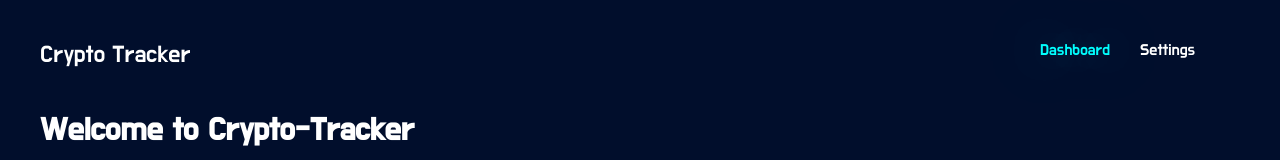
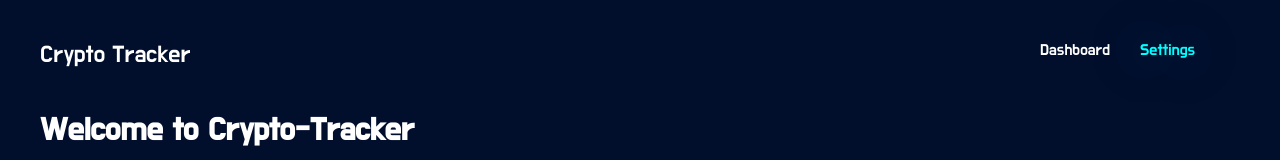
Before and after one commit to SeanPhilippi/crypto-tracker, a React (Create React App) app: page / in a window 1280 px wide. Shown: the top 160 px of the page. Built offline with nearby package versions, Linux system fonts and the light colour scheme.

Commit message:
Provider and Context working

```diff
--- a/src/components/App.js
+++ b/src/components/App.js
@@ -1,15 +1,18 @@
 import React from 'react';
-import AppLayout from './AppLayout';
+import Layout from './Layout';
+import { Provider } from './Provider';
 import Nav from './Nav';
 import Welcome from './Welcome';
 import './App.css';
 
 const App = () => {
   return (
-    <AppLayout>
-      <Nav/>
-      <Welcome />
-    </AppLayout>
+    <Layout>
+      <Provider>
+        <Nav/>
+        <Welcome />
+      </Provider>
+    </Layout>
   );
 };
 
--- a/src/components/Nav.js
+++ b/src/components/Nav.js
@@ -1,5 +1,6 @@
 import React from 'react';
 import styled, { css } from 'styled-components';
+import { Context } from './Provider';
 
 const Logo = styled.div`
   font-size: 1.5rem;
@@ -22,9 +23,15 @@ const ControlButtonElem = styled.div`
 const toProperCase = lower => lower[0].toUpperCase().concat(lower.slice(1));
 
 const ControlButton = ({ name, active }) => (
-  <ControlButtonElem active={ active }>
-    { toProperCase(name) }
-  </ControlButtonElem>
+  <Context.Consumer>
+    {
+      ({ page }) => (
+        <ControlButtonElem active={ page === name }>
+          { toProperCase(name) }
+        </ControlButtonElem>
+      )
+    }
+  </Context.Consumer>
 );
 
 export default function() {
--- /dev/null
+++ b/src/components/Provider.js
@@ -0,0 +1,22 @@
+import React, { createContext, Component } from 'react';
+
+export const Context = createContext();
+
+export class Provider extends Component {
+  constructor(props) {
+    super(props);
+    this.state = {
+      page: 'settings'
+    };
+  };
+
+  setPage = page => this.setState({ page });
+
+  render() {
+    return (
+      <Context.Provider value={this.state}>
+        {this.props.children}
+      </Context.Provider>
+    );
+  };
+};
```
Also changed, not shown: src/components/Layout.js (renamed from src/components/AppLayout.js), 1 other file (tests, documents, lock files or other folders).
